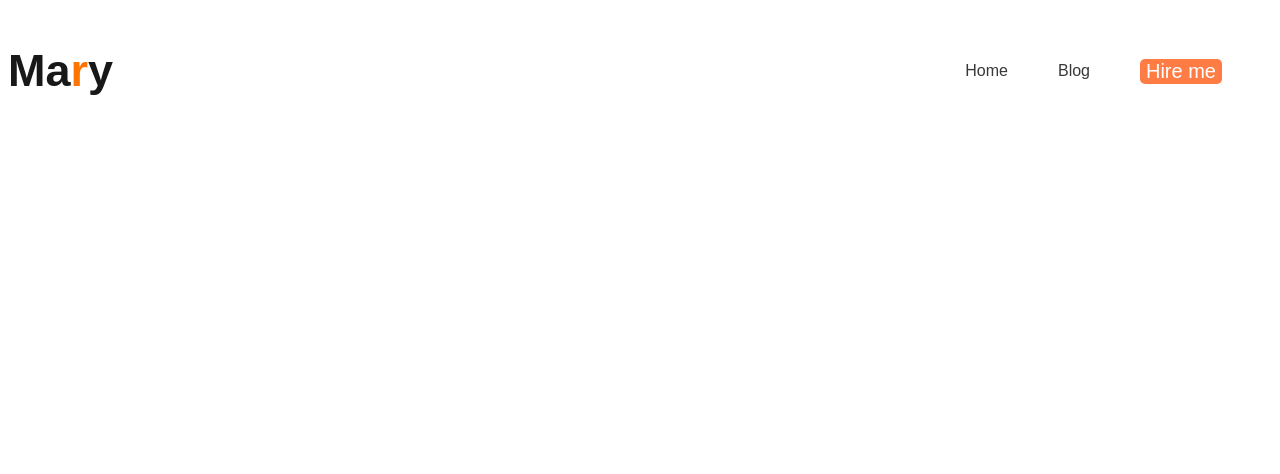
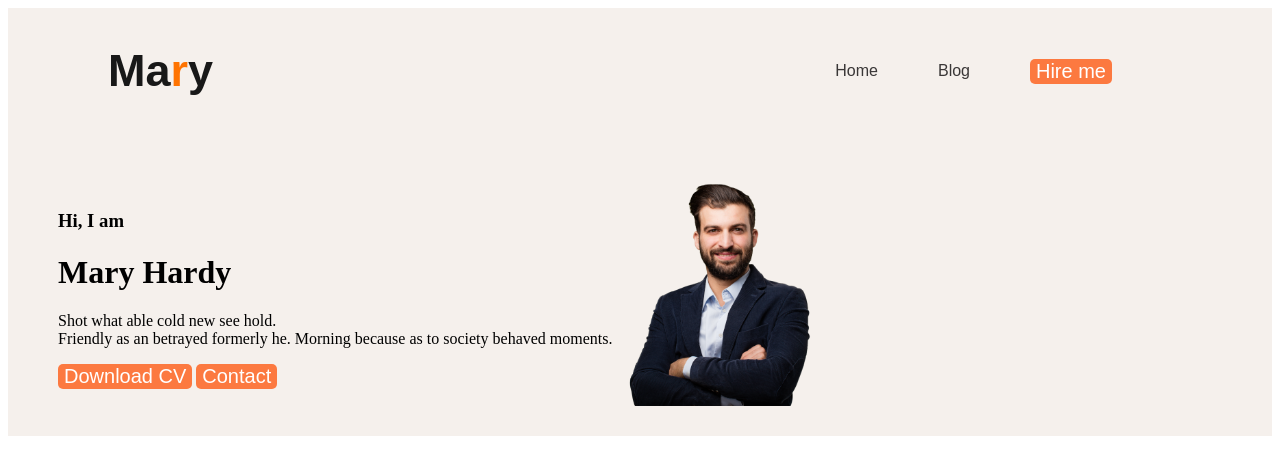
Before and after one commit to sagor009988/web-portfolio, a plain HTML site: page index.html in a window 1280 px wide. Drawn offline with Linux system fonts and the light colour scheme.

Commit message:
add profile pic

```diff
--- a/index.html
+++ b/index.html
@@ -11,7 +11,7 @@
 
 </head>
 <body>
-    <header>
+    <header class="header">
  <nav>
     <h2 class="nav-title">Ma<span class="text-orange">r</span>y</h2>
     <ul>
@@ -20,6 +20,16 @@
         <li><button class="btn-color">Hire me</button></li>
     </ul>
  </nav>
+   <div class="banner">
+     <div>
+        <h3 class="wlc">Hi, I  am</h3>
+        <h1 class="heading">Mary Hardy</h1>
+        <p>Shot what able cold new see hold. <br> Friendly as an betrayed formerly he. Morning because as to society behaved moments.</p>
+        <button class="btn-color">Download CV</button>
+        <button class="btn-color">Contact</button>
+     </div>
+     <img class="pro" src="images/hardy.png" alt="">
+   </div>
     </header>
     <main>
 
--- a/styles/portfolio.css
+++ b/styles/portfolio.css
@@ -3,6 +3,7 @@ nav{
     font-family: Arial, Helvetica, sans-serif;
     align-items: center;
     justify-content: space-between;
+    margin: 0 100px;
 }
 .nav-title{
     color:#181818;
@@ -18,7 +19,7 @@ nav > ul{
 }
 nav li {
    list-style: none;
-   margin-right: 50px;
+   margin-right: 60px;
 
 }
 nav a{
@@ -32,3 +33,14 @@ nav a{
  font-size: 700;
  color: white;
 }
+.header{
+   background-color: rgb(245, 240, 236);
+}
+.banner{
+  padding: 40px 30px 30px 50px;
+ display: flex;
+ align-items: center;
+}
+.banner .pro{
+    width: 200px;
+}
```
